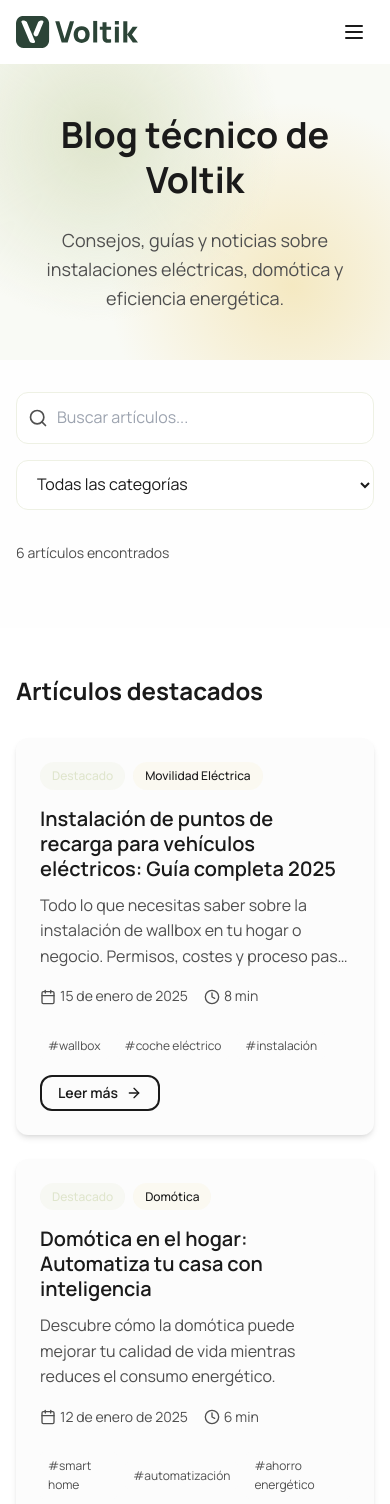
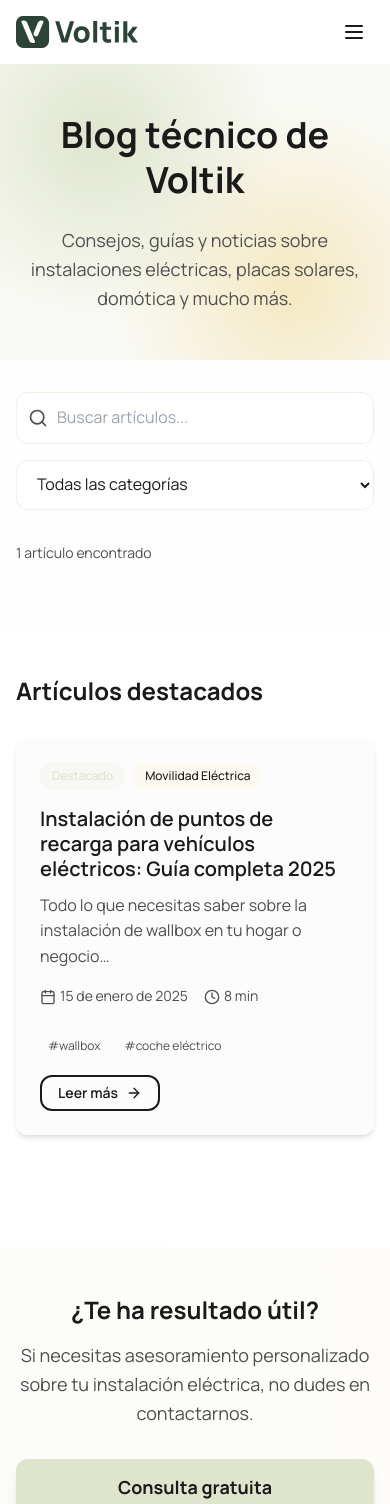
Before and after one commit to Medu-coder/voltik.es, a React (Vite) app: page /blog in a window 390 px wide. Shown: the top 1504 px of the page. Built offline with nearby package versions, Linux system fonts and the light colour scheme.

Commit message:
Blog real 1

```diff
--- a/src/App.tsx
+++ b/src/App.tsx
@@ -6,6 +6,7 @@ import { BrowserRouter, Routes, Route } from "react-router-dom";
 import Index from "./pages/Index";
 import Blog from "./pages/Blog";
 import NotFound from "./pages/NotFound";
+import BlogArticle from './pages/BlogArticle';
 
 const queryClient = new QueryClient();
 
@@ -18,6 +19,7 @@ const App = () => (
         <Routes>
           <Route path="/" element={<Index />} />
           <Route path="/blog" element={<Blog />} />
+          <Route path="/blog/:id" element={<BlogArticle />} />
           {/* ADD ALL CUSTOM ROUTES ABOVE THE CATCH-ALL "*" ROUTE */}
           <Route path="*" element={<NotFound />} />
         </Routes>
--- /dev/null
+++ b/src/data/blogPosts.ts
@@ -0,0 +1,31 @@
+// src/data/blogPosts.ts
+export interface BlogPost {
+  id: string;
+  title: string;
+  excerpt: string;
+  content: string;
+  date: string;
+  readTime: string;
+  category: string;
+  tags: string[];
+  featured?: boolean;
+  image: string; // nueva propiedad para la foto de cabecera
+}
+
+const blogPosts: BlogPost[] = [
+  {
+    id: 'instalacion-wallbox',
+    title: 'Instalación de puntos de recarga para vehículos eléctricos: Guía completa 2025',
+    excerpt: 'Todo lo que necesitas saber sobre la instalación de wallbox en tu hogar o negocio…',
+    content: `Aquí iría el contenido completo de tu artículo. Puedes usar etiquetas HTML básicas como <p>, <h2>, <ul>, etc.`,
+    date: '2025-01-15',
+    readTime: '8 min',
+    category: 'Movilidad Eléctrica',
+    tags: ['wallbox', 'coche eléctrico'],
+    featured: true,
+    image: '/assets/blog/wallbox.jpg'
+  },
+  // añade más artículos aquí
+];
+
+export default blogPosts;
--- a/src/pages/Blog.tsx
+++ b/src/pages/Blog.tsx
@@ -3,7 +3,8 @@ import { useState, useEffect } from 'react'
 import Header from '@/components/layout/Header'
 import Footer from '@/components/layout/Footer'
 import { VoltikButton } from '@/components/ui/voltik-button'
-
+import { Link } from 'react-router-dom';
+import blogPosts from '@/data/blogPosts';
 interface BlogPost {
   id: string
   title: string
@@ -19,75 +20,6 @@ interface BlogPost {
 const Blog = () => {
   const [searchTerm, setSearchTerm] = useState('')
   const [selectedCategory, setSelectedCategory] = useState('all')
-
-  const blogPosts: BlogPost[] = [
-    {
-      id: '1',
-      title: 'Instalación de puntos de recarga para vehículos eléctricos: Guía completa 2025',
-      excerpt: 'Todo lo que necesitas saber sobre la instalación de wallbox en tu hogar o negocio. Permisos, costes y proceso paso a paso.',
-      content: 'Contenido completo del artículo...',
-      date: '2025-01-15',
-      readTime: '8 min',
-      category: 'Movilidad Eléctrica',
-      tags: ['wallbox', 'coche eléctrico', 'instalación'],
-      featured: true
-    },
-    {
-      id: '2',
-      title: 'Domótica en el hogar: Automatiza tu casa con inteligencia',
-      excerpt: 'Descubre cómo la domótica puede mejorar tu calidad de vida mientras reduces el consumo energético.',
-      content: 'Contenido completo del artículo...',
-      date: '2025-01-12',
-      readTime: '6 min',
-      category: 'Domótica',
-      tags: ['smart home', 'automatización', 'ahorro energético'],
-      featured: true
-    },
-    {
-      id: '3',
-      title: '¿Cuándo necesitas actualizar tu instalación eléctrica?',
-      excerpt: 'Señales que indican que tu instalación eléctrica necesita una renovación y cómo planificar el proyecto.',
-      content: 'Contenido completo del artículo...',
-      date: '2025-01-10',
-      readTime: '5 min',
-      category: 'Instalaciones',
-      tags: ['renovación', 'seguridad', 'normativa'],
-      featured: false
-    },
-    {
-      id: '4',
-      title: 'Mantenimiento preventivo: Evita averías costosas',
-      excerpt: 'La importancia del mantenimiento preventivo en instalaciones eléctricas comerciales e industriales.',
-      content: 'Contenido completo del artículo...',
-      date: '2025-01-08',
-      readTime: '7 min',
-      category: 'Mantenimiento',
-      tags: ['mantenimiento', 'prevención', 'industrial'],
-      featured: false
-    },
-    {
-      id: '5',
-      title: 'Normativa eléctrica en Andalucía: Lo que debes saber',
-      excerpt: 'Requisitos legales y normativas vigentes para instalaciones eléctricas en Andalucía.',
-      content: 'Contenido completo del artículo...',
-      date: '2025-01-05',
-      readTime: '9 min',
-      category: 'Normativa',
-      tags: ['legalización', 'REBT', 'certificados'],
-      featured: false
-    },
-    {
-      id: '6',
-      title: 'Urgencias eléctricas: Cómo actuar ante una avería',
-      excerpt: 'Protocolo de actuación ante averías eléctricas y cuándo es necesario llamar a un profesional.',
-      content: 'Contenido completo del artículo...',
-      date: '2025-01-03',
-      readTime: '4 min',
-      category: 'Urgencias',
-      tags: ['emergencias', 'seguridad', '24h'],
-      featured: false
-    }
-  ]
 
   const categories = ['all', ...Array.from(new Set(blogPosts.map(post => post.category)))]
 
@@ -113,7 +45,7 @@ const Blog = () => {
   }
 
   useEffect(() => {
-  document.title = 'Blog técnico de Voltik';
+  document.title = 'Voltik · Blog de electricidad';
   return () => {
     // Opcional: restablece el título por defecto al abandonar la página
     document.title = 'Voltik · Instaladores eléctricos en Córdoba';
@@ -132,7 +64,7 @@ const Blog = () => {
               Blog técnico de Voltik
             </h1>
             <p className="lead">
-              Consejos, guías y noticias sobre instalaciones eléctricas, domótica y eficiencia energética.
+              Consejos, guías y noticias sobre instalaciones eléctricas, placas solares, domótica y mucho más.
             </p>
           </div>
         </section>
@@ -222,9 +154,11 @@ const Blog = () => {
                       ))}
                     </div>
 
-                    <VoltikButton variant="outline" size="sm" className="group">
-                      Leer más
-                      <ArrowRight size={16} className="ml-2 group-hover:translate-x-1 transition-transform" />
+                    <VoltikButton variant="outline" size="sm" className="group" asChild>
+                      <Link to={`/blog/${post.id}`}>
+                        Leer más
+                        <ArrowRight size={16} className="ml-2 group-hover:translate-x-1 transition-transform" />
+                      </Link>
                     </VoltikButton>
                   </article>
                 ))}
@@ -280,9 +214,11 @@ const Blog = () => {
                       )}
                     </div>
 
-                    <VoltikButton variant="ghost" size="sm" className="w-full group justify-between">
-                      Leer artículo
-                      <ArrowRight size={16} className="group-hover:translate-x-1 transition-transform" />
+                    <VoltikButton variant="ghost" size="sm" className="w-full group justify-between" asChild>
+                      <Link to={`/blog/${post.id}`}>
+                        Leer artículo
+                        <ArrowRight size={16} className="group-hover:translate-x-1 transition-transform" />
+                      </Link>
                     </VoltikButton>
                   </article>
                 ))}
--- /dev/null
+++ b/src/pages/BlogArticle.tsx
@@ -0,0 +1,43 @@
+import { useParams } from 'react-router-dom';
+import blogPosts, { BlogPost } from '@/data/blogPosts';
+import Header from '@/components/layout/Header';
+import Footer from '@/components/layout/Footer';
+
+const BlogArticle = () => {
+  const { id } = useParams<{ id: string }>();
+  const post = blogPosts.find(p => p.id === id) as BlogPost | undefined;
+
+  if (!post) {
+    // si no encuentra el post, renderiza tu componente NotFound
+    return <div>Artículo no encontrado.</div>;
+  }
+
+  return (
+    <>
+      <Header />
+
+      {/* Hero o cabecera del artículo */}
+      <section className="voltik-section hero-bg">
+        <div className="voltik-container text-center">
+          <img src={post.image} alt={post.title} className="w-full h-64 object-cover rounded-lg mb-8" />
+          <h1 className="text-3xl md:text-5xl font-bold text-foreground mb-4">{post.title}</h1>
+          <p className="text-sm text-muted-foreground mb-4">
+            {post.date} • {post.readTime} • {post.category}
+          </p>
+        </div>
+      </section>
+
+      {/* Contenido del artículo */}
+      <section className="voltik-section">
+        <div className="voltik-container max-w-3xl mx-auto prose prose-neutral">
+          {/* si usas markup plano, reemplaza dangerouslySetInnerHTML por componentes propios */}
+          <div dangerouslySetInnerHTML={{ __html: post.content }} />
+        </div>
+      </section>
+
+      <Footer />
+    </>
+  );
+};
+
+export default BlogArticle;
```
